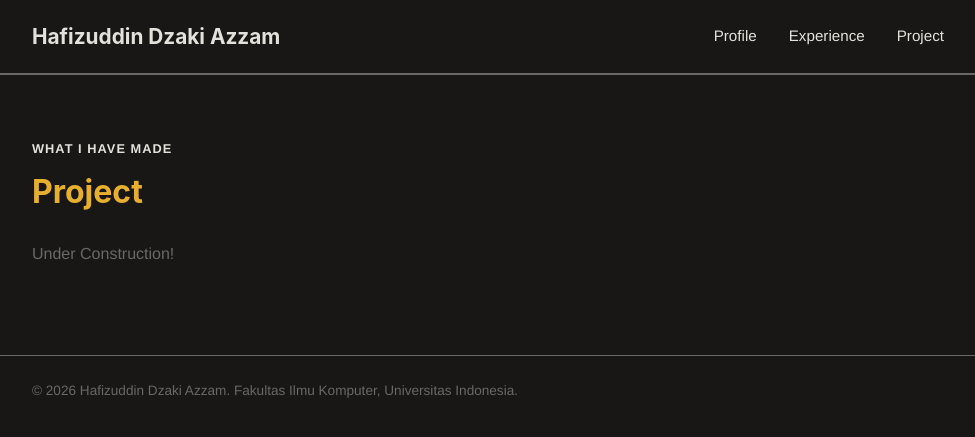
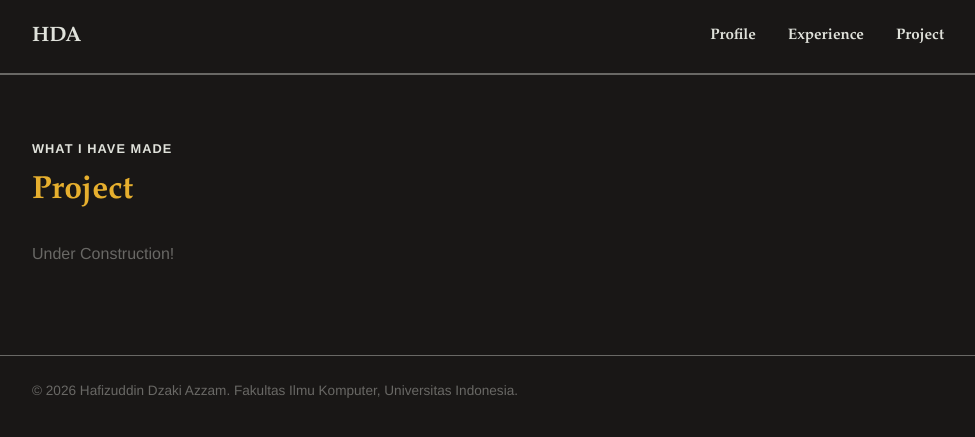
Before and after one commit to d-T0x/myportofolio, a Django app: page /project/ in a window 1280 px wide. Shown: the top 437 px of the page, without its empty margins (152-1127 px from the left). Run offline with Django 5.2, Linux system fonts and the light colour scheme; data that the repository does not hold is empty.

Commit message:
feat: adjust projectfont, adjust profile page

```diff
--- a/main/views.py
+++ b/main/views.py
@@ -8,8 +8,8 @@ def show_main(request):
         "npm": "2506597220",
         "study_program": "Computer Science Undergrad",
         "bio": (
-            "CS student at Universitas Indonesia for, a while now."
-            "Loves to read, study, and create stuff (also plays a variety of games)."
+            "CS student at Universitas Indonesia for, a while now. "
+            "Loves to read, study, and create stuff (also plays a variety of games). "
             "Well, welcome to this website, I guess..  "
         ),
     }
--- a/static/css/style.css
+++ b/static/css/style.css
@@ -21,8 +21,9 @@ body {
     line-height: 1.6;
 }
 
-h1, .brand {
-    font-family: "Italiana", -apple-system, sans-serif;
+h1, h2, .brand {
+    font-family: "Garamond", -apple-system, sans-serif;
+    font-weight: bold;
 }
 
 .container {
@@ -53,7 +54,8 @@ h1, .brand {
 
 .nav-opt {
     color: #E0E2DB;
-    font-weight: normal;
+    font-family: "Garamond", -apple-system, sans-serif;
+    font-weight: bold;
     transition: color 0.2s ease-in;
 }
 
@@ -124,7 +126,7 @@ h1, .brand {
     font-size: 0.85rem;
     letter-spacing: 0.08em;
     text-transform: uppercase;
-    color: var(--accent-dark);
+    color: var(--ink);
     font-weight: 700;
     margin-bottom: 0.75rem;
 }
@@ -157,6 +159,7 @@ h1, .brand {
 .social-links {
     display: flex;
     gap: 0.5rem;
+    margin: 1rem 0 0.5rem 0;
     flex-wrap: wrap;
 }
 
--- a/templates/experience.html
+++ b/templates/experience.html
@@ -13,7 +13,7 @@
 <body>
     <header class="site-header">
         <div class="container">
-            <a href="{% url 'main:show_main' %}" class="brand">{{ name }}</a>
+            <a href="{% url 'main:show_main' %}" class="brand">HDA</a>
             <nav class="nav-bar">
                 <nav>
                     <a href="{% url 'main:show_main' %}" class="nav-opt">Profile</a>
--- a/templates/index.html
+++ b/templates/index.html
@@ -13,7 +13,7 @@
 <body>
     <header class="site-header">
         <div class="container">
-            <a href="{% url 'main:show_main' %}" class="brand">{{ name }}</a>
+            <a href="{% url 'main:show_main' %}" class="brand">HDA</a>
             <nav class="nav-bar">
                 <nav>
                     <a href="{% url 'main:show_main' %}" class="nav-opt">Profile</a>
--- a/templates/project.html
+++ b/templates/project.html
@@ -13,7 +13,7 @@
 <body>
     <header class="site-header">
         <div class="container">
-            <a href="{% url 'main:show_main' %}" class="brand">{{ name }}</a>
+            <a href="{% url 'main:show_main' %}" class="brand">HDA</a>
             <nav class="nav-bar">
                 <nav>
                     <a href="{% url 'main:show_main' %}" class="nav-opt">Profile</a>
```
